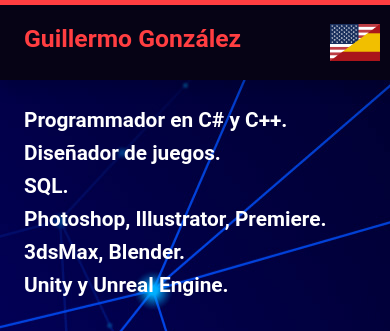
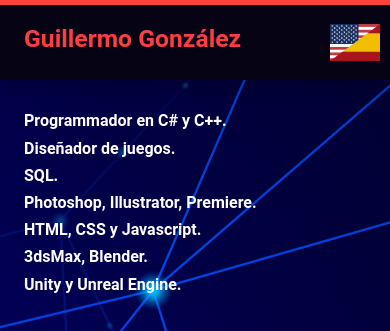
Before and after one commit to GuilleGonzGonz/GuilleGonzGonz.github.io, a plain HTML site: page index_es.html in a window 390 px wide. Shown: the top 331 px of the page. Drawn offline with nearby package versions, Linux system fonts and the light colour scheme; grey boxes are pictures that could not be loaded; a script that the page names is missing.

Commit message:
Added Web design skills
HTML, CSS and javascript

```diff
--- a/index_es.html
+++ b/index_es.html
@@ -152,6 +152,7 @@
             <h1 class="text-white font-weight-bold px-4 px-lg-5 d-none d-lg-block"style="font-size: 2rem; margin-left: 5px;">Programmador en C#, C++ y diseñador de juegos.</h1>
             <h1 class="text-white font-weight-bold px-4 px-lg-5 d-none d-lg-block"style="font-size: 2rem; margin-left: 1100px;">Programación en C# y C++</h1>
             <h1 class="text-white font-weight-bold px-4 px-lg-5 d-none d-lg-block"style="font-size: 2rem; margin-left: 1100px;">Base de datos SQL</h1>
+            <h1 class="text-white font-weight-bold px-4 px-lg-5 d-none d-lg-block"style="font-size: 2rem; margin-left: 1100px;">HTML, CSS y Javascript</h1>
             <h1 class="text-white font-weight-bold px-4 px-lg-5 d-none d-lg-block"style="font-size: 2rem; margin-left: 1100px;">Unity y Unreal Engine</h1>
             <h1 class="text-white font-weight-bold px-4 px-lg-5 d-none d-lg-block"style="font-size: 2rem; margin-left: 1100px;">3ds Max y Blender</h1>
             <h1 class="text-white font-weight-bold px-4 px-lg-5 d-none d-lg-block"style="font-size: 2rem; margin-left: 1100px;">Adobe Illustrator y Photoshop</h1>
@@ -162,12 +163,13 @@
 
 
 
-            <h1 class="mobile-description text-white font-weight-bold px-4 px-lg-5"style="font-size: 1.3rem;">Programmador en C# y C++.</h1>
-            <h1 class="mobile-description text-white font-weight-bold px-4 px-lg-5"style="font-size: 1.3rem;">Diseñador de juegos.</h1>
-            <h1 class="mobile-description text-white font-weight-bold px-4 px-lg-5"style="font-size: 1.3rem;">SQL.</h1>
-            <h1 class="mobile-description text-white font-weight-bold px-4 px-lg-5"style="font-size: 1.3rem;">Photoshop, Illustrator, Premiere.</h1>
-            <h1 class="mobile-description text-white font-weight-bold px-4 px-lg-5"style="font-size: 1.3rem;">3dsMax, Blender.</h1>
-            <h1 class="mobile-description text-white font-weight-bold px-4 px-lg-5"style="font-size: 1.3rem;">Unity y Unreal Engine.</h1>
+            <h1 class="mobile-description text-white font-weight-bold px-4 px-lg-5"style="font-size: 1rem;">Programmador en C# y C++.</h1>
+            <h1 class="mobile-description text-white font-weight-bold px-4 px-lg-5"style="font-size: 1rem;">Diseñador de juegos.</h1>
+            <h1 class="mobile-description text-white font-weight-bold px-4 px-lg-5"style="font-size: 1rem;">SQL.</h1>
+            <h1 class="mobile-description text-white font-weight-bold px-4 px-lg-5"style="font-size: 1rem;">Photoshop, Illustrator, Premiere.</h1>
+            <h1 class="mobile-description text-white font-weight-bold px-4 px-lg-5"style="font-size: 1rem;">HTML, CSS y Javascript.</h1>
+            <h1 class="mobile-description text-white font-weight-bold px-4 px-lg-5"style="font-size: 1rem;">3dsMax, Blender.</h1>
+            <h1 class="mobile-description text-white font-weight-bold px-4 px-lg-5"style="font-size: 1rem;">Unity y Unreal Engine.</h1>
 
         </div>
     </div>
```
Also changed, not shown: index.html (+8 -6 lines).
